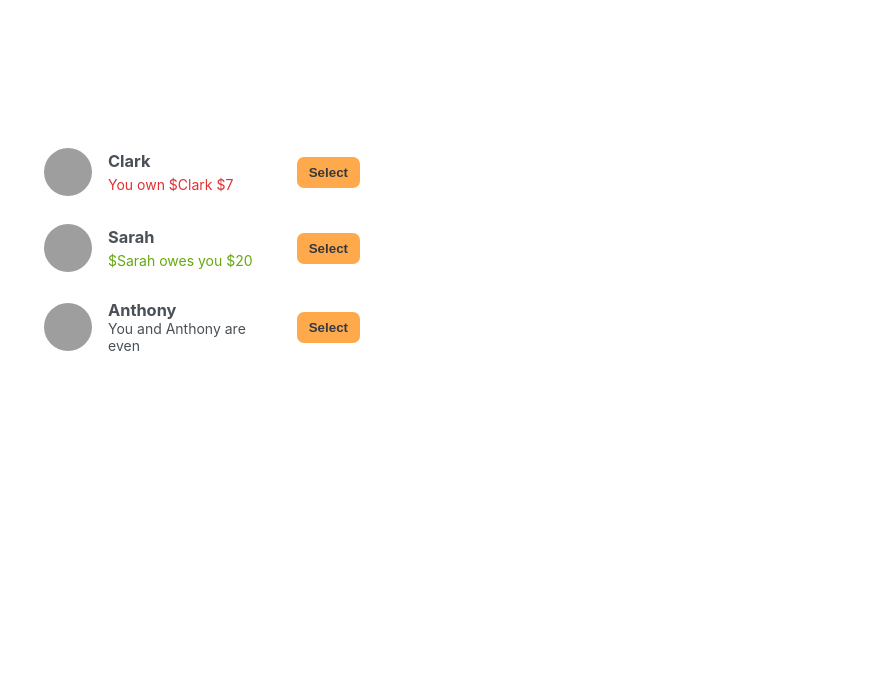
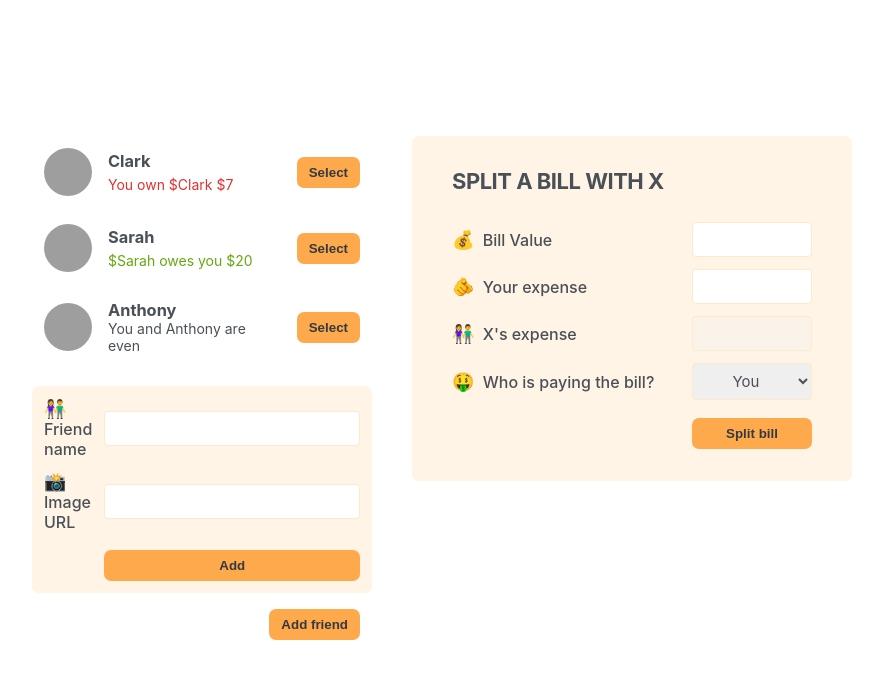
Before and after one commit to Janepark87/eat-n-split, a React (Create React App) app: page / in a window 1280 px wide. Shown: the top 678 px of the page, without its empty margins (198-1081 px from the left). Built offline with nearby package versions, Linux system fonts and the light colour scheme; grey boxes are pictures that could not be loaded.

Commit message:
Implement UI for the front end

```diff
--- a/src/App.js
+++ b/src/App.js
@@ -1,11 +1,18 @@
 import FriendsList from './FriendsList.jsx';
+import FormAddFriend from './components/FormAddFriend.jsx';
+import Button from './components/Button.jsx';
+import FormSplitBill from './components/FormSplitBill.jsx';
 
 export default function App() {
 	return (
 		<div className="app">
 			<aside className="sidebar">
 				<FriendsList />
+				<FormAddFriend />
+				<Button>Add friend</Button>
 			</aside>
+
+			<FormSplitBill />
 		</div>
 	);
 }
--- /dev/null
+++ b/src/components/Button.jsx
@@ -0,0 +1,3 @@
+export default function Button({ children }) {
+	return <button className="button">{children}</button>;
+}
--- /dev/null
+++ b/src/components/FormAddFriend.jsx
@@ -0,0 +1,15 @@
+import Button from './Button';
+
+export default function AddFriendForm() {
+	return (
+		<form className="form-add-friend">
+			<label htmlFor="friendName">👫 Friend name</label>
+			<input type="text" id="friendName" />
+
+			<label htmlFor="ImageURL">📸 Image URL</label>
+			<input type="text" id="ImageURL" />
+
+			<Button>Add</Button>
+		</form>
+	);
+}
--- /dev/null
+++ b/src/components/FormSplitBill.jsx
@@ -0,0 +1,26 @@
+import Button from './Button';
+
+export default function FormSplitBill() {
+	return (
+		<form className="form-split-bill">
+			<h2>Split a bill with X</h2>
+
+			<label htmlFor="billValue">💰 Bill Value</label>
+			<input type="text" id="billValue" />
+
+			<label htmlFor="yourExpense">🫵 Your expense</label>
+			<input type="text" id="yourExpense" />
+
+			<label htmlFor="friendExpense">👫 X's expense</label>
+			<input type="text" id="friendExpense" disabled />
+
+			<label htmlFor="friendExpense">🤑 Who is paying the bill?</label>
+			<select id="">
+				<option value="user">You</option>
+				<option value="friend">X</option>
+			</select>
+
+			<Button>Split bill</Button>
+		</form>
+	);
+}
--- a/src/components/Friend.jsx
+++ b/src/components/Friend.jsx
@@ -1,3 +1,5 @@
+import Button from './Button';
+
 export default function Friend({ friend }) {
 	const { name, balance, image } = friend;
 
@@ -18,7 +20,7 @@
 			)}
 			{balance === 0 && <p>You and {name} are even</p>}
 
-			<button className="button">Select</button>
+			<Button>Select</Button>
 		</li>
 	);
 }
```
